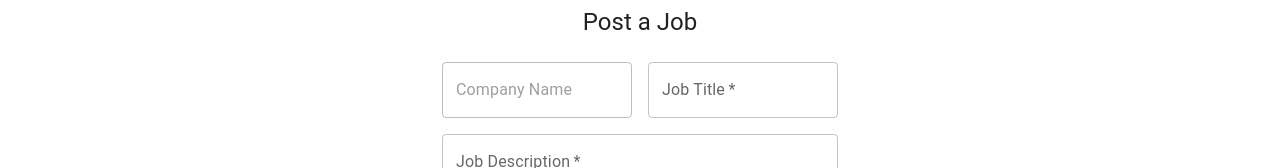
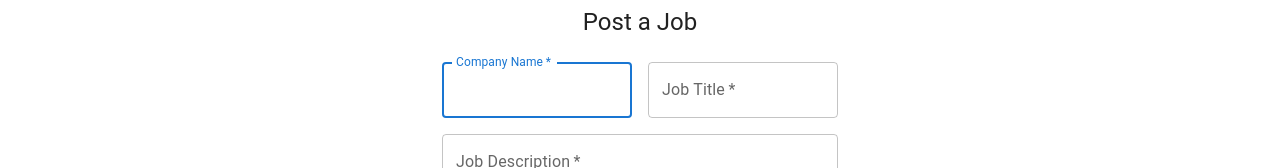
Before and after one commit to Darshan1510/career-cupid-fe, a React (Create React App) app: page /job-posting in a window 1280 px wide. Shown: the part 178-346 px from the top of the page. Built offline with nearby package versions, Linux system fonts and the light colour scheme; no server answers.

Commit message:
removed changes for company

```diff
--- a/src/jobPostings/jobPosting.jsx
+++ b/src/jobPostings/jobPosting.jsx
@@ -49,7 +49,6 @@ export default function CreateJobPosting() {
   let [skills, setSkills] = React.useState([]);
   let [experience, setExperience] = React.useState(0);
   let [recruiterId, setRecruiterId] = React.useState("");
-  let [recruiterCompany, setRecruiterCompany] = React.useState("");
 
   const [snackbarOpen, setSnackbarOpen] = React.useState(false);
   const [snackbarMessage, setSnackbarMessage] = React.useState("");
@@ -165,9 +164,6 @@ export default function CreateJobPosting() {
 
             if (Array.isArray(recruiterResponse) && recruiterResponse.length > 0) {
               setRecruiterId(recruiterResponse[0]._id);
-              setCompany(recruiterResponse[0].company);
-
-
             } else {
               console.log("Recruiter response is empty or not an array.");
             }
@@ -208,12 +204,13 @@ export default function CreateJobPosting() {
               <Grid item xs={12} sm={6}>
                 <TextField
                   name="Company Name"
+                  required
                   fullWidth
                   id="company"
                   label="Company Name"
                   autoFocus
-                  value={company}
-                  disabled
+                  value={company || ""}
+                  onChange={(event) => setCompany(event.target.value)}
                 />
               </Grid>
               <Grid item xs={12} sm={6}>
```
